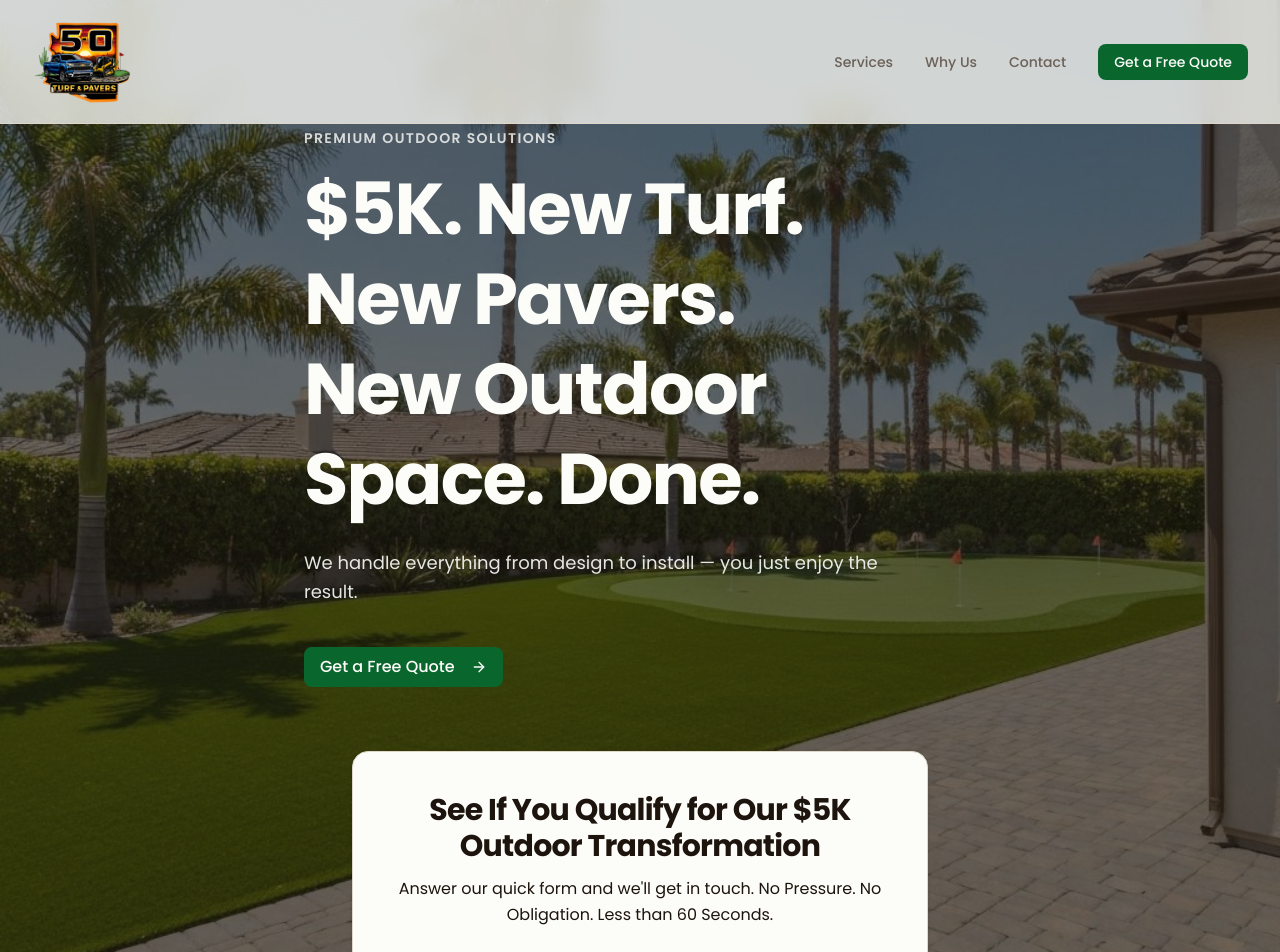
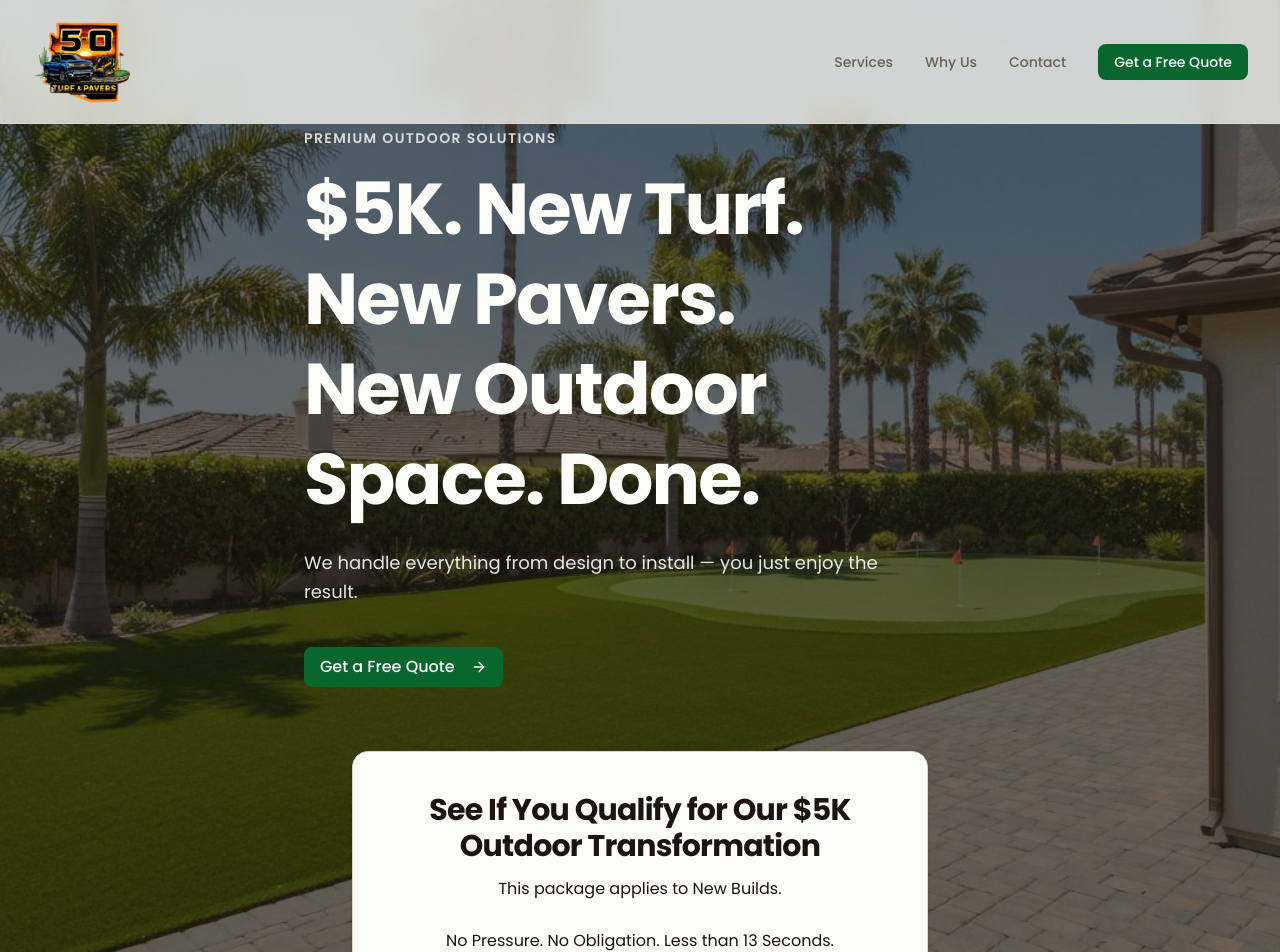
Before and after one commit to Fbet590/5-O-v2, a Next.js app: page / in a window 1280 px wide. Shown: the top 952 px of the page. Built offline with nearby package versions, Linux system fonts and the light colour scheme.

Commit message:
feat: update lead form description for new build eligibility and time
Co-authored-by: Fbet590 <271462897+Fbet590@users.noreply.github.com>

```diff
--- a/components/lead-form.tsx
+++ b/components/lead-form.tsx
@@ -318,7 +318,10 @@ export function LeadForm() {
                 See If You Qualify for Our $5K Outdoor Transformation
               </h2>
               <p className="mt-3 text-foreground leading-relaxed">
-                Answer our quick form and we&apos;ll get in touch. No Pressure. No Obligation. Less than 60 Seconds.
+                This package applies to New Builds.
+                <br />
+                <br />
+                No Pressure. No Obligation. Less than 13 Seconds.
               </p>
             </div>
             {submitted ? (
```
